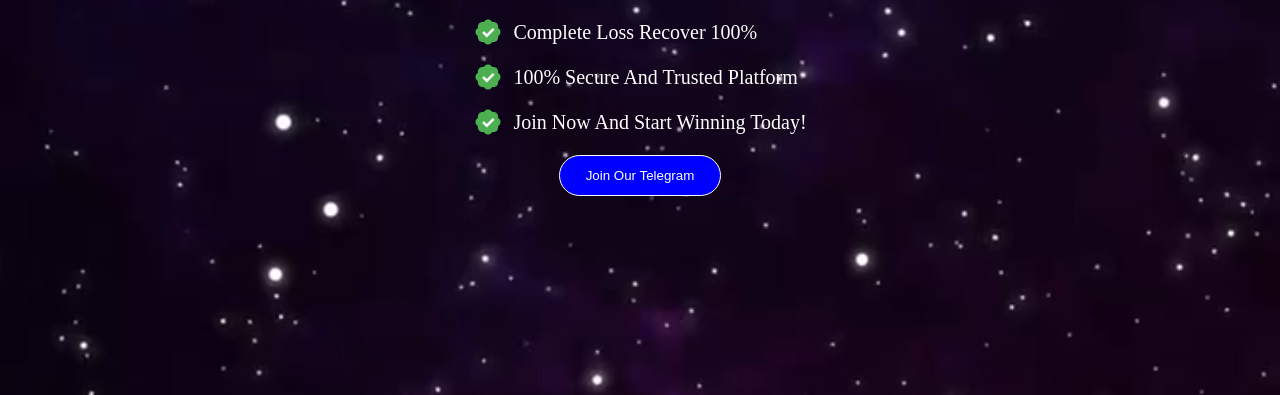
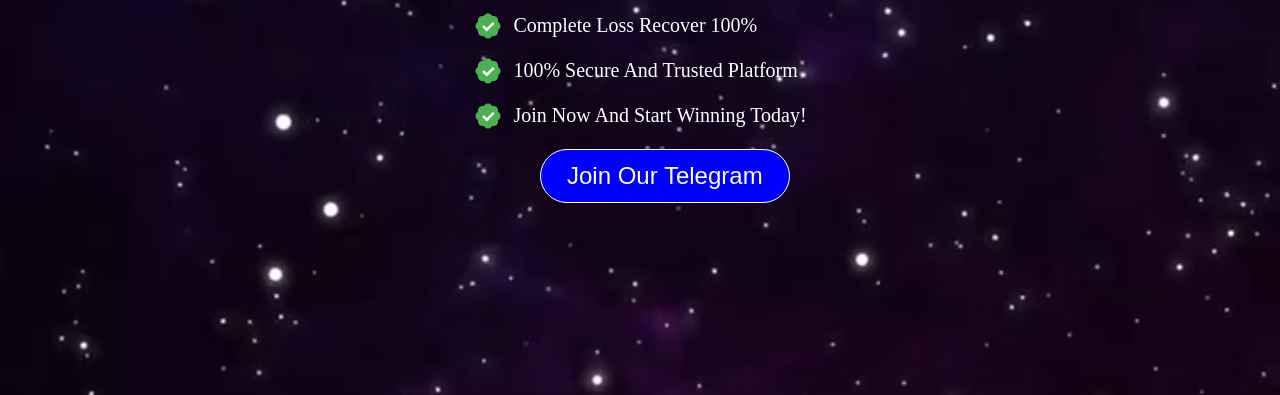
Before and after one commit to PankajRao001/Teerwin-official, a plain HTML site: page index.html in a window 1280 px wide. Shown: the part 405-800 px from the top of the page. Drawn offline with Linux system fonts and the light colour scheme.

Commit message:
git push

```diff
--- a/assets/css/style.css
+++ b/assets/css/style.css
@@ -37,6 +37,8 @@
   padding: 12px 26px;
   border: 1px solid white;
   cursor: pointer;
+  text-wrap: nowrap;
+  font-size: 24px;
   transition: all 500ms;
 }
 .btn-join:hover {
```
